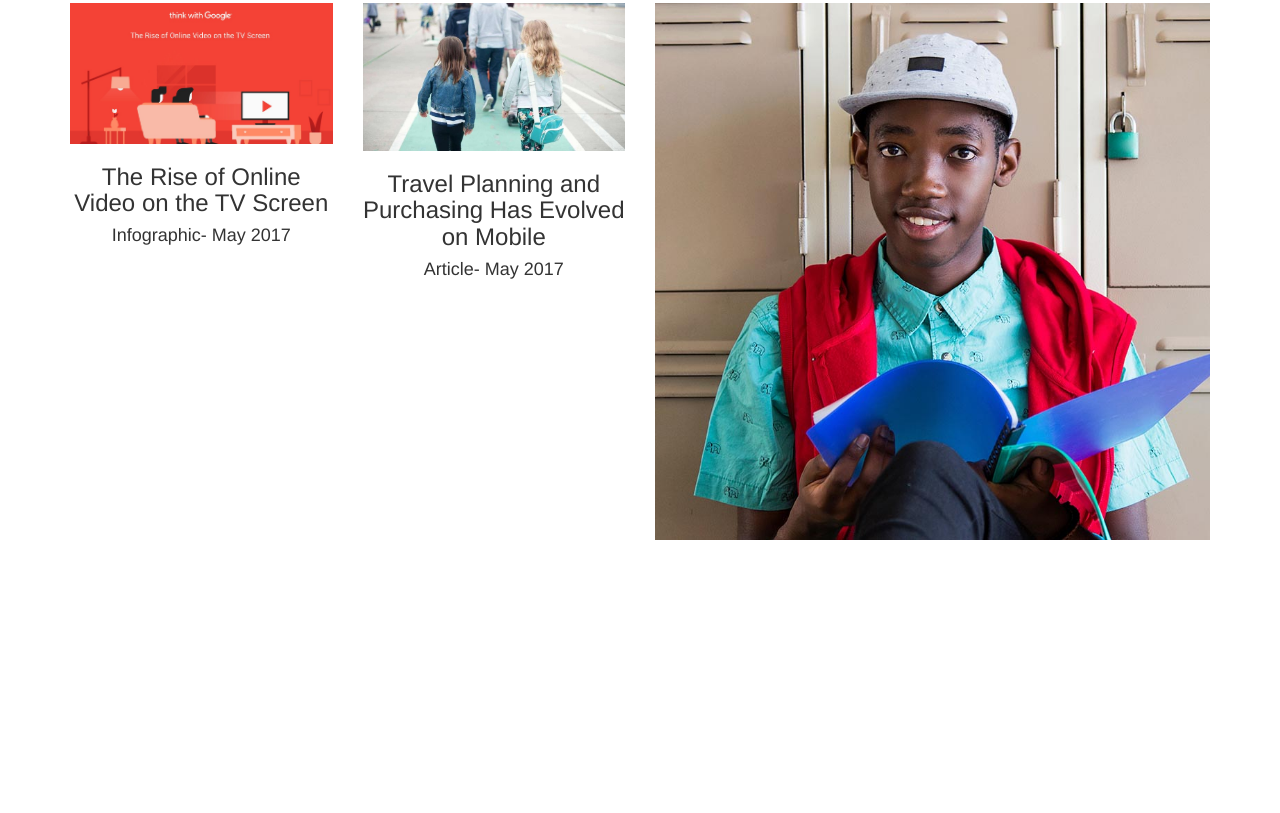
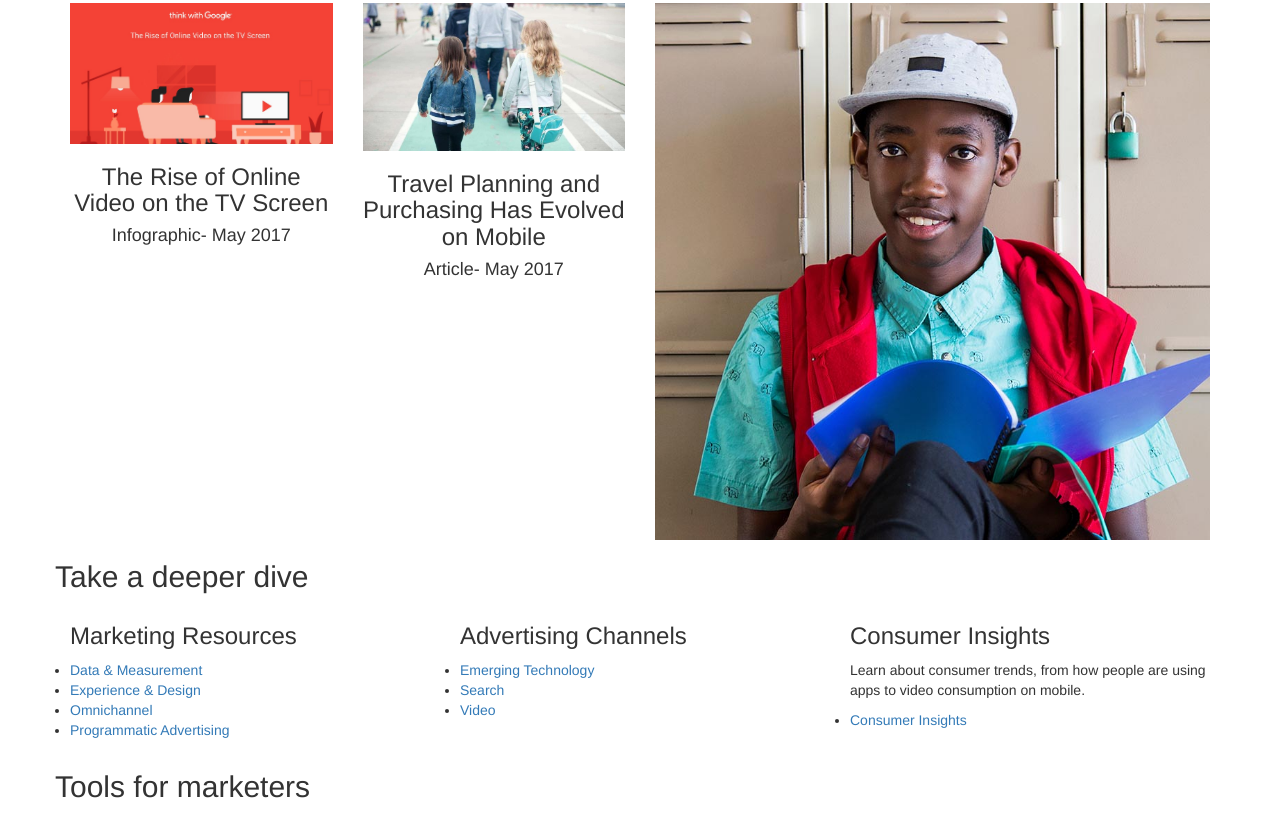
Before and after one commit to mfdi86/think-with-google, a plain HTML site: page index.html in a window 1280 px wide. Shown: the part 626-1439 px from the top of the page. Before the commit the page ends 1166 px from the top, so only its background shows below. Drawn offline with nearby package versions, Linux system fonts and the light colour scheme.

Commit message:
add deeper dive section

```diff
--- a/css/styles.css
+++ b/css/styles.css
@@ -5,7 +5,7 @@
 }
 
 p {
-  background-color: red
+  background-color:
 }
 
 img {
--- a/index.html
+++ b/index.html
@@ -65,6 +65,42 @@
           <img src="img/kid.jpeg" alt="school kid sitting against lockers">
         </div>
       </div>
+      <div class="row" id="deeper-dive">
+        <header>
+          <h2>Take a deeper dive</h2>
+        </header>
+        <div class="col-xs-12 col-sm-12 col-md-6 col-lg-4">
+          <h3>Marketing Resources</h3>
+          <ul>
+            <li><a href="#">Data & Measurement</a></li>
+            <li><a href="#">Experience & Design</a></li>
+            <li><a href="#">Omnichannel</a></li>
+            <li><a href="#">Programmatic Advertising</a></li>
+          </ul>
+        </div>
+        <div class="col-xs-12 col-sm-12 col-md-6 col-lg-4">
+          <h3>Advertising Channels</h3>
+          <ul>
+            <li><a href="#">Emerging Technology</a></li>
+            <li><a href="#">Search</a></li>
+            <li><a href="#">Video</a></li>
+          </ul>
+        </div>
+        <div class="col-xs-12 col-sm-12 col-md-6 col-lg-4">
+          <h3>Consumer Insights</h3>
+          <p>Learn about consumer trends, from how people are using apps to video consumption on mobile.</p>
+          <ul>
+            <li><a href="#">Consumer Insights</a></li>
+          </ul>
+        </div>
+      </div>
+      <div class="row" id="tools">
+        <header>
+          <h2>Tools for marketers</h2>
+        </header>
+
+      </div>
+
 
       </div>
 
```
Also changed, not shown: img/benchmarks.png (added), img/consumer.png (added), img/shopping.png (added), img/trends.png (added).
